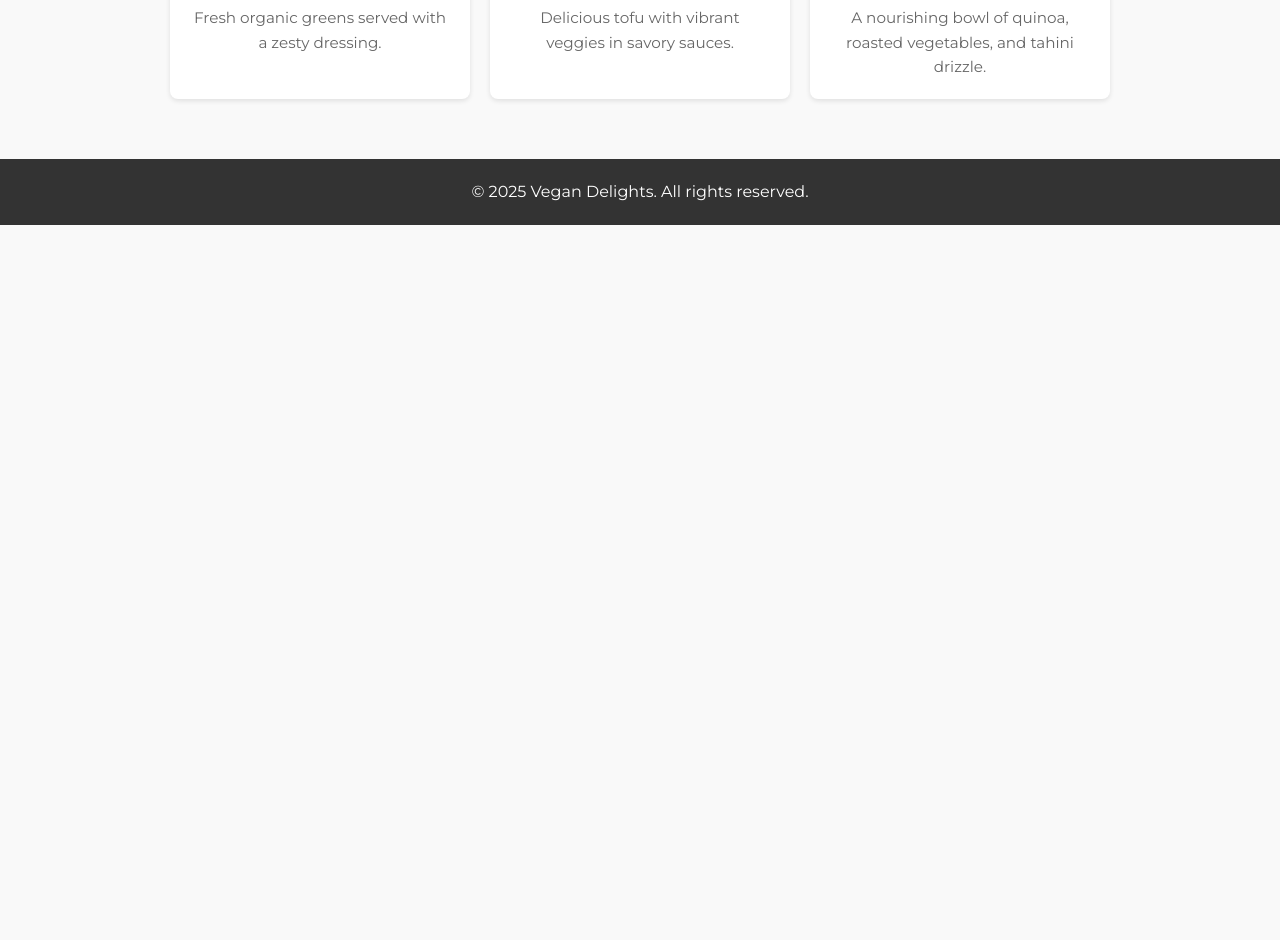
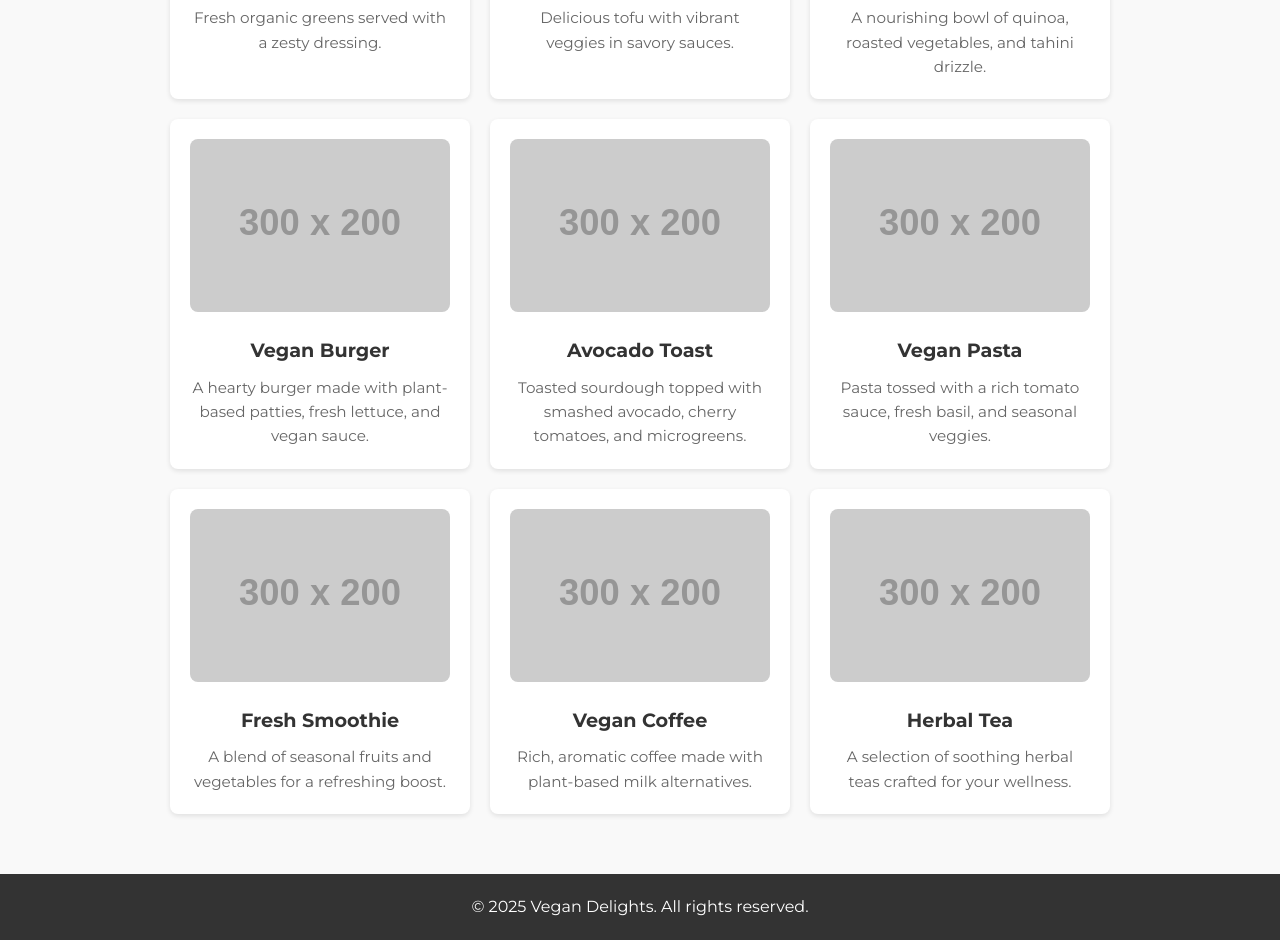
Before and after one commit to ArjunP314/vegan-delights-website, a plain HTML site: page menu.html in a window 1280 px wide. Shown: the part 480-1420 px from the top of the page. Before the commit the page ends 800 px from the top, so only its background shows below. Drawn offline with Linux system fonts and the light colour scheme; placeholder pictures from the web are drawn by us.

Commit message:
Update menu.html

```diff
--- a/menu.html
+++ b/menu.html
@@ -23,20 +23,53 @@
   <section class="section">
     <h2>Our Menu</h2>
     <div class="menu-items">
+      <!-- Food Items -->
       <div class="menu-item">
-        <img src="https://via.placeholder.com/300x200" alt="Vegan Salad" />
+        <img src="https://via.placeholder.com/300x200?text=Vegan+Salad" alt="Vegan Salad" />
         <h3>Vegan Salad</h3>
         <p>Fresh organic greens served with a zesty dressing.</p>
       </div>
       <div class="menu-item">
-        <img src="https://via.placeholder.com/300x200" alt="Tofu Stir-Fry" />
+        <img src="https://via.placeholder.com/300x200?text=Tofu+Stir-Fry" alt="Tofu Stir-Fry" />
         <h3>Tofu Stir-Fry</h3>
         <p>Delicious tofu with vibrant veggies in savory sauces.</p>
       </div>
       <div class="menu-item">
-        <img src="https://via.placeholder.com/300x200" alt="Quinoa Bowl" />
+        <img src="https://via.placeholder.com/300x200?text=Quinoa+Bowl" alt="Quinoa Bowl" />
         <h3>Quinoa Bowl</h3>
         <p>A nourishing bowl of quinoa, roasted vegetables, and tahini drizzle.</p>
+      </div>
+      <div class="menu-item">
+        <img src="https://via.placeholder.com/300x200?text=Vegan+Burger" alt="Vegan Burger" />
+        <h3>Vegan Burger</h3>
+        <p>A hearty burger made with plant-based patties, fresh lettuce, and vegan sauce.</p>
+      </div>
+      <div class="menu-item">
+        <img src="https://via.placeholder.com/300x200?text=Avocado+Toast" alt="Avocado Toast" />
+        <h3>Avocado Toast</h3>
+        <p>Toasted sourdough topped with smashed avocado, cherry tomatoes, and microgreens.</p>
+      </div>
+      <div class="menu-item">
+        <img src="https://via.placeholder.com/300x200?text=Vegan+Pasta" alt="Vegan Pasta" />
+        <h3>Vegan Pasta</h3>
+        <p>Pasta tossed with a rich tomato sauce, fresh basil, and seasonal veggies.</p>
+      </div>
+
+      <!-- Beverage Items -->
+      <div class="menu-item">
+        <img src="https://via.placeholder.com/300x200?text=Fresh+Smoothie" alt="Fresh Smoothie" />
+        <h3>Fresh Smoothie</h3>
+        <p>A blend of seasonal fruits and vegetables for a refreshing boost.</p>
+      </div>
+      <div class="menu-item">
+        <img src="https://via.placeholder.com/300x200?text=Vegan+Coffee" alt="Vegan Coffee" />
+        <h3>Vegan Coffee</h3>
+        <p>Rich, aromatic coffee made with plant-based milk alternatives.</p>
+      </div>
+      <div class="menu-item">
+        <img src="https://via.placeholder.com/300x200?text=Herbal+Tea" alt="Herbal Tea" />
+        <h3>Herbal Tea</h3>
+        <p>A selection of soothing herbal teas crafted for your wellness.</p>
       </div>
     </div>
   </section>
```
